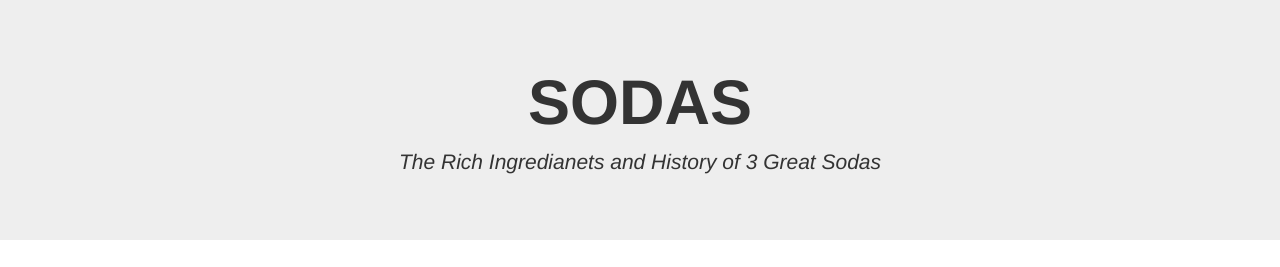
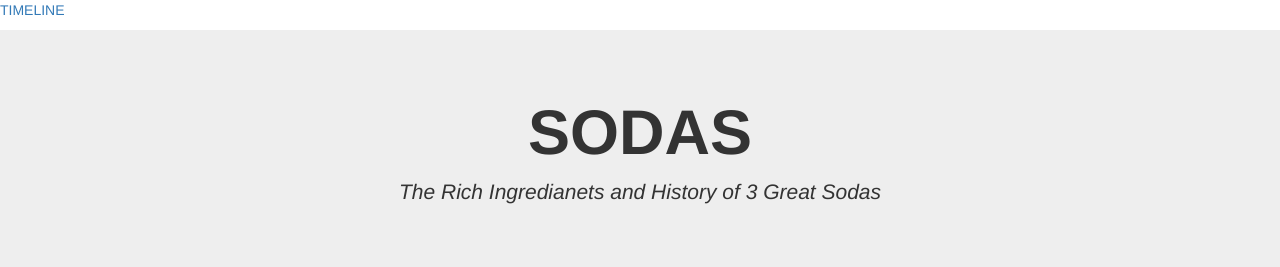
Before and after one commit to Avinash1234567890/MyProject, a plain HTML site: page index.html in a window 1280 px wide. Shown: the top 267 px of the page. Drawn offline with nearby package versions, Linux system fonts and the light colour scheme.

Commit message:
Update index.html

```diff
--- a/index.html
+++ b/index.html
@@ -6,6 +6,13 @@
   <script src="https://ajax.googleapis.com/ajax/libs/jquery/3.2.1/jquery.min.js"></script>
   <script src="https://maxcdn.bootstrapcdn.com/bootstrap/3.3.7/js/bootstrap.min.js"></script>
 </head>
+<body>
+
+<p><a href="https://www.fileTwo.html">TIMELINE</a></p>
+
+</body>
+</html>
+
 <body>
 
 <div class="jumbotron text-center">
```
